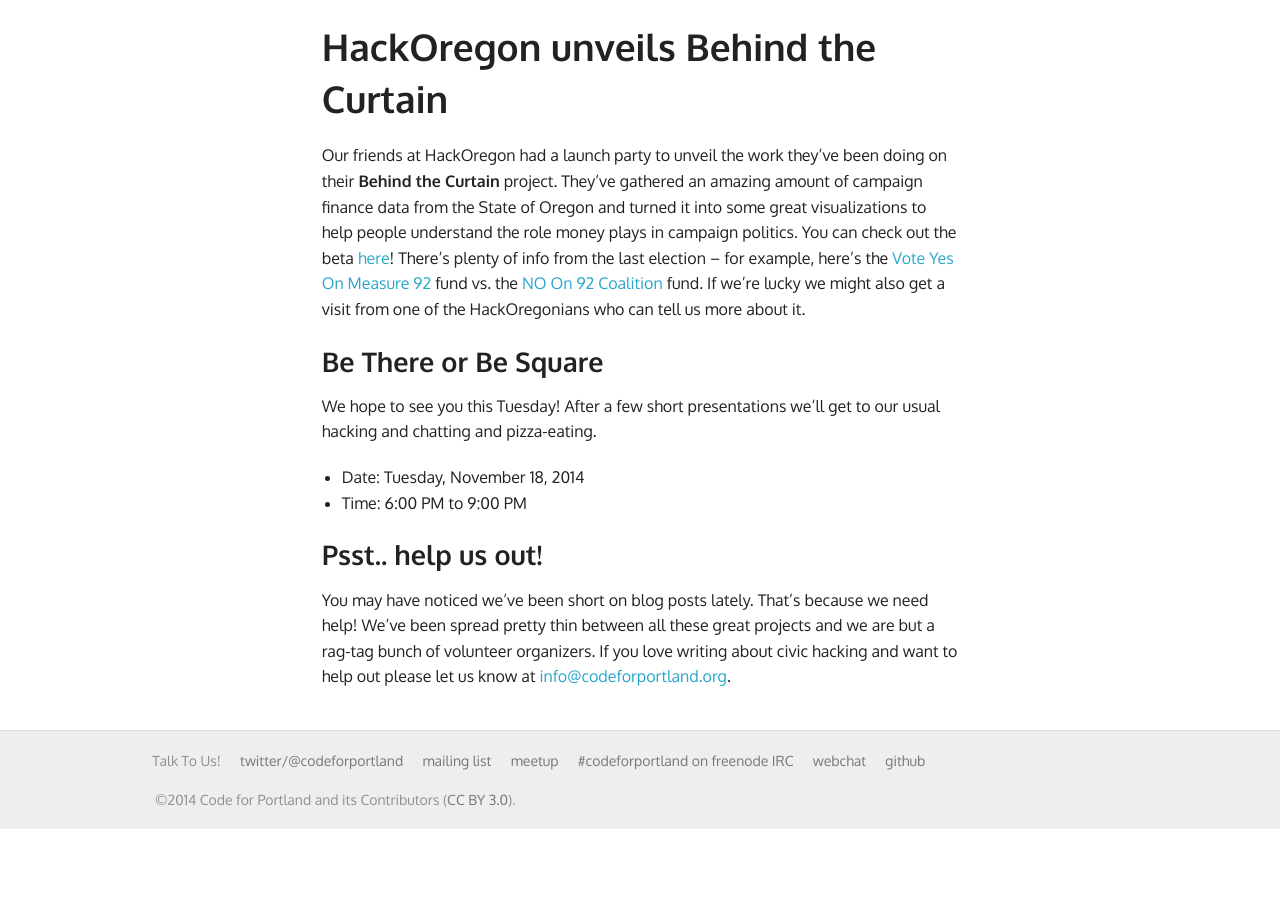
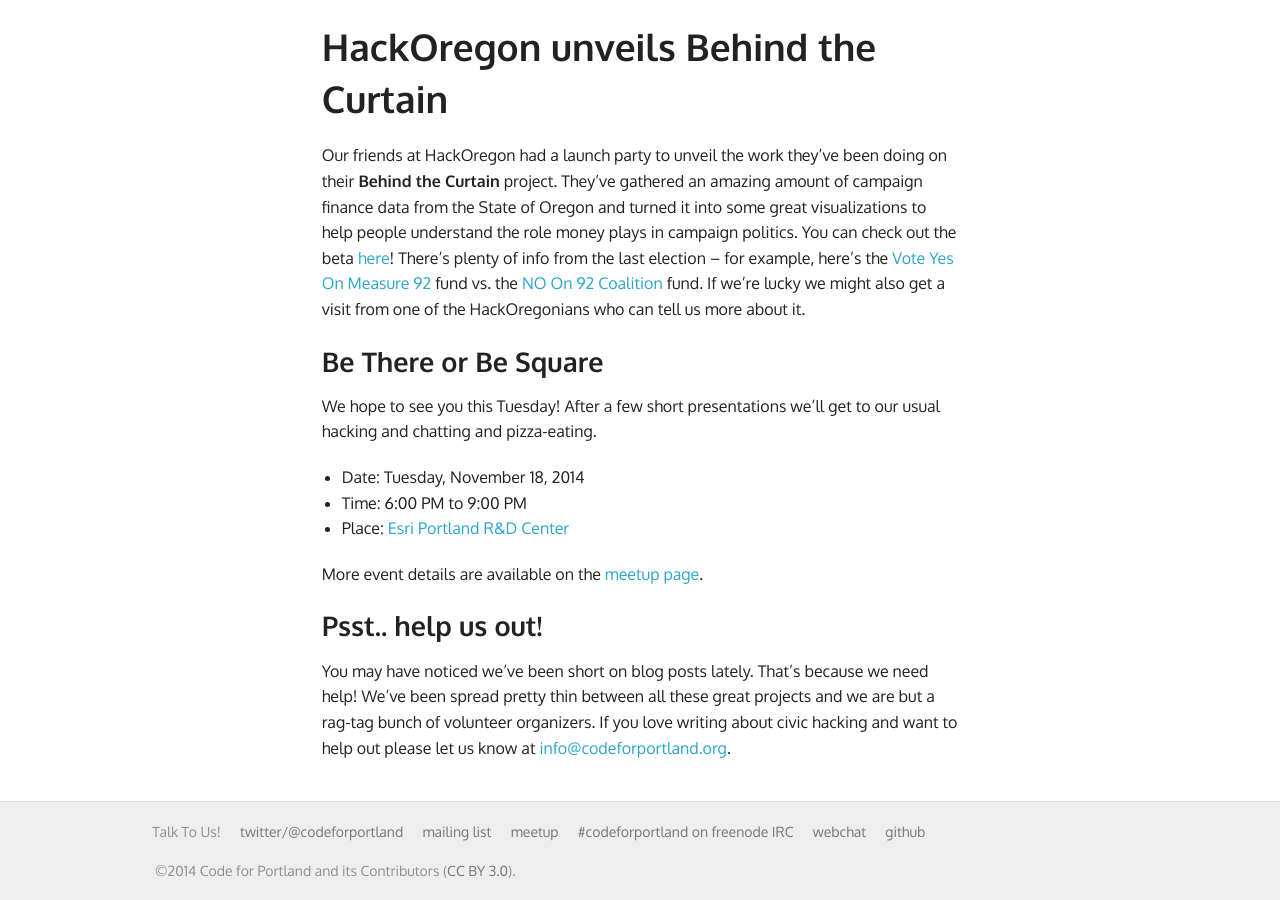
Before and after one commit to code-for-portland-archive/codeforportland.github.io, a Jekyll site: the page built from news/_posts/2014-11-16-november-hack-night.md, in a window 1280 px wide and 900 px high, scrolled down 1453 px. Built offline with Jekyll 4.4.1, drawn with Linux system fonts in a browser that asks for light colours; Markdown is read by kramdown in place of the engine named in the settings; before the commit the page ends 2282 px from its top, so only the background shows below that.

Commit message:
add event details

```diff
--- a/news/_posts/2014-11-16-november-hack-night.md
+++ b/news/_posts/2014-11-16-november-hack-night.md
@@ -34,6 +34,9 @@
 
 * Date: Tuesday, November 18, 2014
 * Time: 6:00 PM to 9:00 PM
+* Place: [Esri Portland R&D Center](http://calagator.org/venues/202394387)
+
+More event details are available on the [meetup page](http://www.meetup.com/Code-for-Portland/events/213494252/).
 
 ### Psst.. help us out!
 
```
